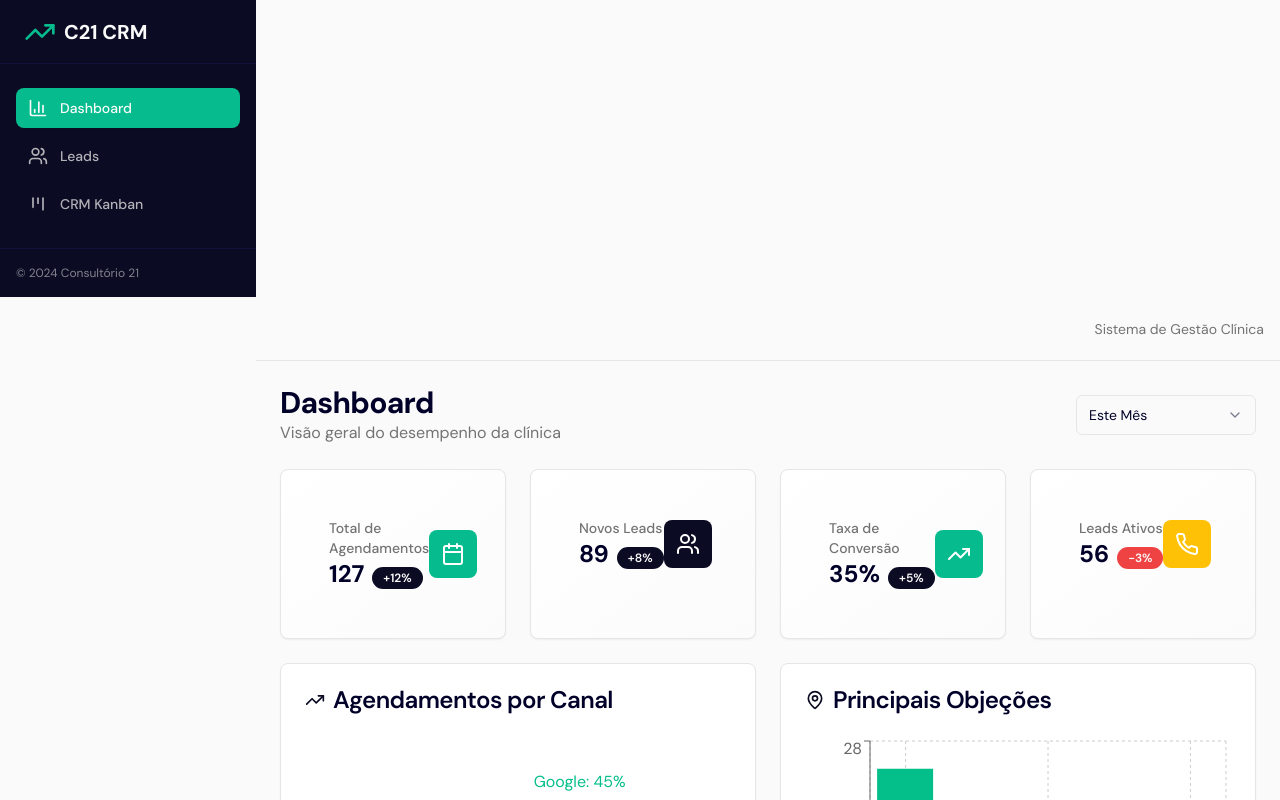
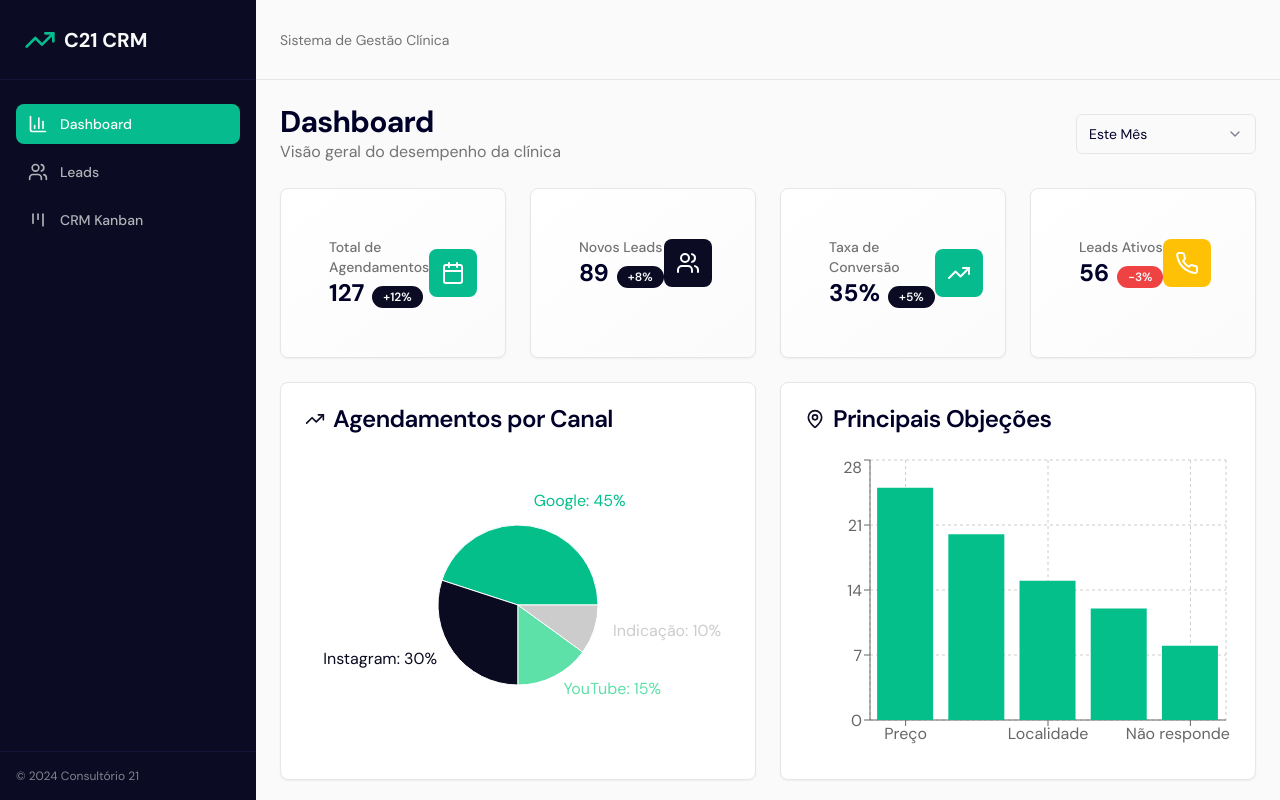
Before and after one commit to EslN99/leads-c21, a React (Vite) app: page / in a window 1280 px wide. Shown: the top 800 px of the page. Built offline with nearby package versions, Linux system fonts and the light colour scheme; the HTML template or start-up script is replaced by a standard one.

Commit message:
Adjust layout for sidebar and page

```diff
--- a/src/components/Layout.tsx
+++ b/src/components/Layout.tsx
@@ -22,7 +22,7 @@ export default function Layout() {
   const location = useLocation();
 
   return (
-    <div className="min-h-screen bg-background">
+    <div className="flex h-screen bg-background">
       {/* Mobile sidebar backdrop */}
       {sidebarOpen && (
         <div
@@ -36,13 +36,12 @@ export default function Layout() {
       {/* Sidebar */}
       <div
         className={cn(
-          "fixed inset-y-0 left-0 z-50 w-64 bg-primary transform transition-transform duration-300 ease-in-out lg:translate-x-0 lg:static lg:inset-0",
+          "fixed inset-y-0 left-0 z-50 w-64 bg-primary transform transition-transform duration-300 ease-in-out lg:relative lg:translate-x-0 flex flex-col",
           sidebarOpen ? "translate-x-0" : "-translate-x-full"
         )}
       >
-        <div className="flex h-full flex-col">
         {/* Logo */}
-          <div className="flex h-16 shrink-0 items-center justify-between px-6 border-b border-primary-hover">
+        <div className="flex h-20 shrink-0 items-center justify-between px-6 border-b border-primary-hover">
           <div className="flex items-center gap-2">
             <TrendingUp className="h-8 w-8 text-secondary" />
             <span className="text-xl font-bold text-primary-foreground">
@@ -60,7 +59,7 @@ export default function Layout() {
         </div>
 
         {/* Navigation */}
-          <nav className="flex-1 space-y-2 px-4 py-6">
+        <nav className="flex-1 space-y-2 px-4 py-6 overflow-y-auto">
           {navigation.map((item) => {
             const isActive = location.pathname === item.href;
             return (
@@ -82,19 +81,18 @@ export default function Layout() {
         </nav>
 
         {/* Footer */}
-          <div className="border-t border-primary-hover p-4">
+        <div className="border-t border-primary-hover p-4 mt-auto">
           <p className="text-xs text-primary-foreground/50">
             © 2024 Consultório 21
           </p>
         </div>
       </div>
-      </div>
 
       {/* Main content */}
-      <div className="lg:pl-64">
+      <div className="flex flex-col flex-1 lg:ml-0 min-h-0">
         {/* Top bar */}
-        <div className="sticky top-0 z-30 h-16 bg-background/80 backdrop-blur-sm border-b border-border">
-          <div className="flex h-full items-center gap-4 px-4">
+        <div className="flex h-20 shrink-0 items-center justify-between px-6 bg-background border-b border-border">
+          <div className="flex items-center gap-4">
             <Button
               variant="ghost"
               size="sm"
@@ -103,17 +101,14 @@ export default function Layout() {
             >
               <Menu className="h-5 w-5" />
             </Button>
-
-            <div className="flex-1" />
-
-            <div className="text-sm text-muted-foreground">
+            <div className="text-sm text-muted-foreground lg:block hidden">
               Sistema de Gestão Clínica
             </div>
           </div>
         </div>
 
         {/* Page content */}
-        <main className="p-6">
+        <main className="flex-1 overflow-y-auto p-6">
           <Outlet />
         </main>
       </div>
```
Lines whose indentation alone changed are shown as unchanged.
